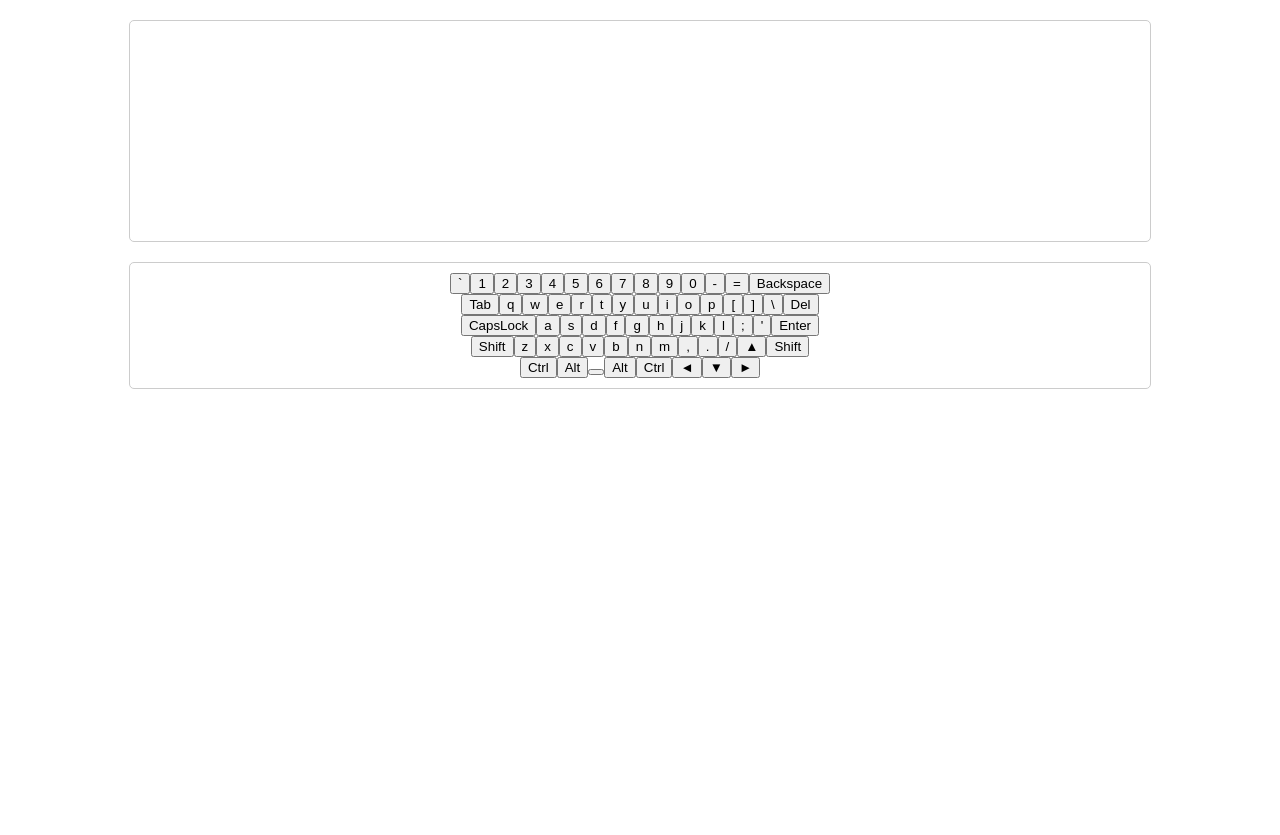
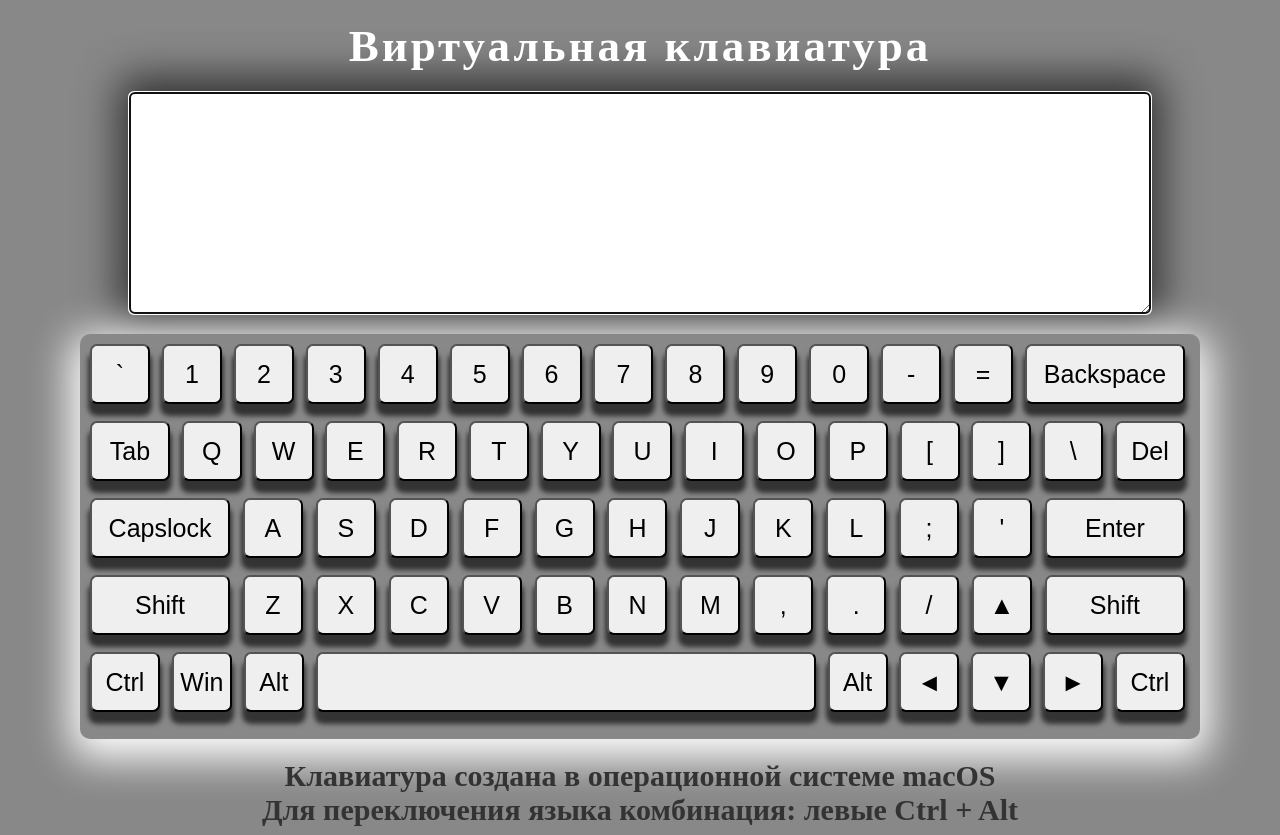
Before and after one commit to NadiiaNesterova/virtual-keyboard, a plain HTML site: page index.html in a window 1280 px wide. Before the commit the page ends 800 px from the top, so only its background shows below. Drawn offline with Linux system fonts and the light colour scheme.

Commit message:
feat: update style.css file

```diff
--- a/script.js
+++ b/script.js
@@ -1,9 +1,10 @@
+
 const engKeys = [
   ['`', '1', '2', '3', '4', '5', '6', '7', '8', '9', '0', '-', '=', 'Backspace'],
   ['Tab', 'q', 'w', 'e', 'r', 't', 'y', 'u', 'i', 'o', 'p', '[', ']', '\\', 'Del'],
   ['CapsLock', 'a', 's', 'd', 'f', 'g', 'h', 'j', 'k', 'l', ';', '\'', 'Enter'],
   ['Shift', 'z', 'x', 'c', 'v', 'b', 'n', 'm', ',', '.', '/', '▲', 'Shift'],
-  ['Ctrl', 'Alt', ' ', 'Alt', 'Ctrl', '◄', '▼', '►']
+  ['Ctrl','Win', 'Alt', ' ', 'Alt', '◄', '▼', '►', 'Ctrl']
 ];
 
 const rusKeys = [
@@ -11,119 +12,125 @@ const rusKeys = [
   ['Tab', 'й', 'ц', 'у', 'к', 'е', 'н', 'г', 'ш', 'щ', 'з', 'х', 'ъ', '\\', 'Del'],
   ['CapsLock', 'ф', 'ы', 'в', 'а', 'п', 'р', 'о', 'л', 'д', 'ж', 'э', 'Enter'],
   ['Shift', 'я', 'ч', 'с', 'м', 'и', 'т', 'ь', 'б', 'ю', '.', '▲', 'Shift'],
-  ['Ctrl', 'Alt', ' ', 'Alt', 'Ctrl', '◄', '▼', '►']
+  ['Ctrl','Win', 'Alt', ' ', 'Alt', '◄', '▼', '►', 'Ctrl']
 ];
+
 
 // Создание виртуальной клавиатуры
 const keyboard = document.createElement('div');
 const textarea = document.createElement('textarea');
 
+const keyboardTextTitle = document.createElement('p');
+keyboardTextTitle.textContent = 'Виртуальная клавиатура';
+const keyboardTextDescription = document.createElement('p');
+keyboardTextDescription.textContent = 'Клавиатура создана в операционной системе macOS';
+const keyboardTextLanguage = document.createElement('p');
+keyboardTextLanguage.textContent = 'Для переключения языка комбинация: левые Ctrl + Alt';
+
+// Вставка элементов в DOM
+document.body.classList.add('body');
+document.body.append(
+  keyboardTextTitle,
+  textarea,
+  keyboard,
+  keyboardTextDescription,
+  keyboardTextLanguage
+);
+
 // Добавление классов для стилизации
 keyboard.classList.add('keyboard');
 textarea.classList.add('textarea');
+keyboardTextTitle.classList.add('keyboardTextTitle');
+keyboardTextDescription.classList.add('keyboardTextDescription');
+keyboardTextLanguage.classList.add('keyboardTextLanguage');
+
+window.onload = function () {
+  textarea.focus();
+};
+// Функция для генерации кнопок клавиатуры
+function renderKeys() {
+  keyboard.innerHTML = '';
+  const keys = isEng ? engKeys : rusKeys;
+
+  const handleSymbol = (symbol) => {
+    if (symbol === 'Enter') return handleEnter();
+    const lowerSymbol = symbol.toLowerCase();
+    const inputSymbol = isEng ? lowerSymbol : (lowerSymbol === 'ъ' ? 'ь' : lowerSymbol);
+    textarea.value += inputSymbol;
+  };
+
+  const handleBackspace = () => {
+    const textarea = document.querySelector('.textarea');
+    textarea.value = textarea.value.slice(0, -1);
+  };
+
+  keys.forEach((row) => {
+    const rowElement = document.createElement('div');
+    rowElement.classList.add('row');
+    row.forEach((key) => {
+      const keyElement = document.createElement('button');
+      keyElement.classList.add('key');
+      keyElement.textContent = key.toLowerCase();
+      keyElement.setAttribute('data-key', key.toLowerCase());
+      if (key === 'Backspace') {
+        keyElement.addEventListener('click', handleBackspace);
+      } else {
+        keyElement.addEventListener('click', () => handleSymbol(key));
+      }
+      rowElement.appendChild(keyElement);
+    });
+    keyboard.appendChild(rowElement);
+});
+
+}
+
 
 // Переключение между языками клавиатуры по нажатию левых Ctrl и Alt
 let isEng = localStorage.getItem('language') !== 'rus';
 let ctrlPressed = false;
 let altPressed = false;
 
+window.addEventListener('load', () => {
+  isEng = localStorage.getItem('language') !== 'rus';
+  renderKeys();
+});
+
+//
 document.addEventListener('keydown', (event) => {
-  if (event.code === 'ControlLeft') ctrlPressed = true;
-  else if (event.code === 'AltLeft') altPressed = true;
+  const keyTextContent = event.key.toLowerCase();
+  const keyElement = keyboard.querySelector(`.key:not(.special)[data-key="${keyTextContent}"]`);
+
+  if (keyElement) {
+    keyElement.classList.add('active');
+  }
+
+  if (event.code === 'ControlLeft') {
+    ctrlPressed = true;
+  } else if (event.code === 'AltLeft') {
+    altPressed = true;
+  }
 
   if (ctrlPressed && altPressed) {
     isEng = !isEng;
     localStorage.setItem('language', isEng ? 'eng' : 'rus');
     renderKeys();
   }
+});
 
-  if (event.code === 'Tab') {
-    event.preventDefault();
-    handleTab();
+document.addEventListener('keyup', (event) => {
+  const keyTextContent = event.key.toLowerCase();
+  const keyElement = keyboard.querySelector(`.key:not(.special)[data-key="${keyTextContent}"]`);
+
+  if (keyElement) {
+    keyElement.classList.remove('active');
+  }
+
+  if (event.code === 'ControlLeft') {
+    ctrlPressed = false;
+  } else if (event.code === 'AltLeft') {
+    altPressed = false;
   }
 });
 
 
-document.addEventListener('keyup', (event) => {
-if (event.code === 'ControlLeft') ctrlPressed = false;
-else if (event.code === 'AltLeft') altPressed = false;
-});
-
-window.addEventListener('load', () => {
-isEng = localStorage.getItem('language') !== 'rus';
 renderKeys();
-});
-
-// Функция для генерации кнопок клавиатуры
-function renderKeys() {
-  keyboard.innerHTML = '';
-  const keys = isEng ? engKeys : rusKeys;
-
-  function handleTab() {
-    const textarea = document.querySelector('textarea');
-    const start = textarea.selectionStart;
-    const end = textarea.selectionEnd;
-    const spaces = '    '; // четыре пробела
-    textarea.value = textarea.value.substring(0, start) + spaces + textarea.value.substring(end);
-    textarea.selectionStart = start + spaces.length;
-    textarea.selectionEnd = textarea.selectionStart;
-    textarea.focus();
-  }
-
-  function handleBackspace() {
-    const textarea = document.querySelector('.textarea');
-    textarea.value = textarea.value.substring(0, textarea.value.length - 1);
-  }
-
-  function handleSymbol(symbol) {
-    if (symbol === 'Enter') return handleEnter();
-    const lowerSymbol = symbol.toLowerCase();
-    const inputSymbol = isEng ? lowerSymbol : (lowerSymbol === 'ъ' ? 'ь' : lowerSymbol);
-    textarea.value += inputSymbol;
-  }
-  function handleEnter() {
-    textarea.value += '\n';
-  }
-
-  keys.forEach(row => {
-    const rowElement = document.createElement('div');
-    rowElement.classList.add('row');
-    row.forEach(key => {
-      if (key === 'Backspace') {
-        const keyElement = document.createElement('button');
-        keyElement.classList.add('key');
-        keyElement.textContent = key;
-        keyElement.addEventListener('click', handleBackspace);
-        rowElement.appendChild(keyElement);
-      } else {
-        const keyElement = document.createElement('button');
-        keyElement.classList.add('key');
-        keyElement.textContent = key;
-        if (key === 'Tab') {
-          keyElement.addEventListener('keydown', event => {
-            if (event.code === 'Tab') {
-              event.preventDefault();
-              handleTab();
-            }
-          });
-
-          keyElement.addEventListener('click', handleTab);
-        }
-        else {
-          keyElement.addEventListener('click', () => {
-            const symbol = isEng ? key.toLowerCase() : (key === 'ъ' ? 'ь' : (key === 'Ъ' ? 'Ь' : key));
-            handleSymbol(symbol);
-          });
-        }
-        rowElement.appendChild(keyElement);
-      }
-    });
-    keyboard.appendChild(rowElement);
-  });
-
-}
-renderKeys();
-
-// Добавление клавиатуры и текстовой области на страницу
-document.body.appendChild(textarea);
-document.body.appendChild(keyboard);
--- a/style.css
+++ b/style.css
@@ -1,53 +1,92 @@
-.keyboard {
-  width: 1000px;
-  display: flex;
-  flex-direction: column;
-  justify-content: space-around;
-  align-items: center;
-  margin: 0 auto;
-  border: 1px solid #ccc;
-  border-radius: 5px;
-  padding: 10px;
+body {
+  background-color: #888888;
 }
 
-.keyboard-row {
+.keyboard {
+  width: 1100px;
+  margin: 0 auto;
+  padding: 10px;
+  box-shadow: 0px 10px 40px 10px #ffffff;
+  background: #888888;
+  border-radius: 10px;
+}
+.keyboardTextTitle {
+  font-size: 45px;
+  font-weight: bold;
+  letter-spacing: 3px;
+  color: #ffffff;
+  text-align: center;
+  margin-top: 20px;
+  margin-bottom: 0;
+}
+.keyboardTextDescription,
+.keyboardTextLanguage {
+  font-size: 30px;
+  font-weight: bold;
+  color: #333;
+  text-align: center;
+  margin: 0;
+}
+.keyboardTextDescription {
+  margin-top: 20px;
+}
+.keyboard .row {
   display: flex;
   justify-content: space-between;
   margin-bottom: 10px;
 }
-
-.keyboard-key {
-  width: 100%;
-  height: 50px;
-  border: 1px solid #ccc;
-  border-radius: 5px;
-  display: flex;
-  justify-content: center;
-  align-items: center;
-  font-size: 16px;
+.keyboard .key {
+  border-radius: 7px;
+  box-shadow: 0px 10px 5px 2px #333;
   cursor: pointer;
-  user-select: none;
-  box-sizing: border-box;
-  padding: 0 10px;
+  height: 60px;
+  min-width: 60px;
+  margin-right: 5px;
+  font-size: 25px;
+  text-align: center;
+  line-height: 1;
+  padding: 0;
+  vertical-align: middle;
+  margin-bottom: 7px;
+  position: relative;
+  transition: all 0.1s;
+  text-transform: capitalize;
 }
-
-.keyboard-key:not(:contains('Backspace')) {
+.keyboard .key:hover,
+.keyboard .key:active,
+.keyboard .key.active {
+  background-color: #02f702;
+}
+.keyboard .key:not(:contains('Backspace')) {
   //width: 100px;
 }
 
-.keyboard-key:contains('Backspace') {
-  //width: 180px;
+button[data-key="backspace"] {
+  width: 160px;
 }
-
+button[data-key="tab"] {
+  width: 80px;
+}
+button[data-key="del"],
+button[data-key="ctrl"] {
+  width: 70px;
+}
+button[data-key="capslock"],
+button[data-key="enter"],
+button[data-key="shift"] {
+  width: 140px;
+}
+button[data-key=" "] {
+  width: 500px;
+}
 
 .textarea {
   width: 1000px;
   height: 200px;
   margin: 20px auto;
   display: block;
-  border: 1px solid #ccc;
+  box-shadow: 0px -5px 40px 10px #333;
   border-radius: 5px;
   padding: 10px;
-  font-size: 16px;
-  resize: none;
+  font-size: 24px;
 }
```
